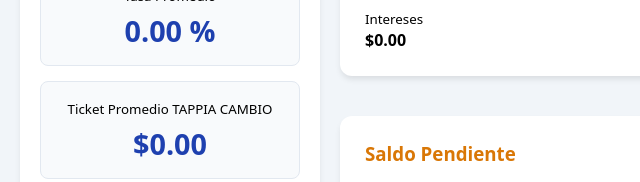
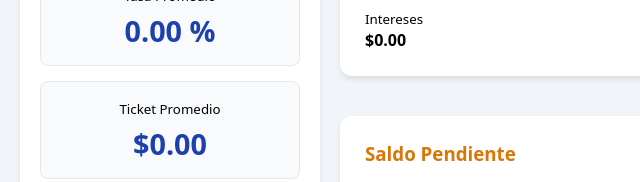
Before and after one commit to AlexisMarquez204/mi-financiera-dashboard, a website: page public/index.html in a window 1280 px wide. Shown: the part 455-637 px from the top of the page, 0-640 px from the left. Drawn offline with Linux system fonts and the light colour scheme; no server answers.

Commit message:
Restauracion cambios

```diff
--- a/public/index.html
+++ b/public/index.html
@@ -10,7 +10,7 @@
   -->
   <meta charset="UTF-8">
   <meta name="viewport" content="width=device-width, initial-scale=1.0">
-  <title>Dashboard Financiera - Demo DuckDB TAPIA</title>
+  <title>Dashboard Financiera - Demo DuckDB</title>
 
   <!-- ==========================================================
        HOJAS DE ESTILO EXTERNAS
@@ -262,7 +262,7 @@
       </div>
 
       <div class="kpi-sidebar-card">
-        <small>Ticket Promedio TAPPIA CAMBIO</small>
+        <small>Ticket Promedio</small>
         <div id="kpiCreditoPromedio" class="kpi-sidebar-value">$0</div>
       </div>
     </aside>
```
